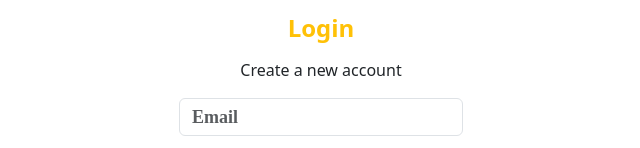
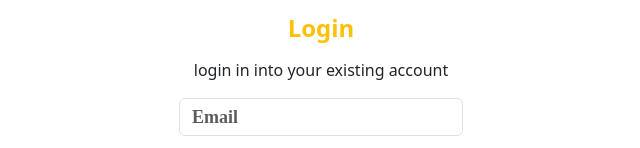
Before and after one commit to Damassetiadi99/projectReactDaamas, a React (Vite) app: page /login in a window 1280 px wide. Shown: the part 346-494 px from the top of the page, without its empty margins (319-959 px from the left). Built offline with nearby package versions, Linux system fonts and the light colour scheme.

Commit message:
login typo

```diff
--- a/src/pages/login/index.jsx
+++ b/src/pages/login/index.jsx
@@ -35,7 +35,7 @@ export default function Login(){
                     <div className="mt-5 text-center">
                         <img src={logo}/>
                         <h4 className="my-3 fw-bold text-warning">Login</h4>
-                        <p>Create a new account</p>
+                        <p>login in into your existing account</p>
                     </div>
                     <form onSubmit={postData} className='my-3'>
                         <input type="email" name='email' value={inputData.email} className='form-control col-4 mb-3' onChange  ={onChange} placeholder='Email' />
```
